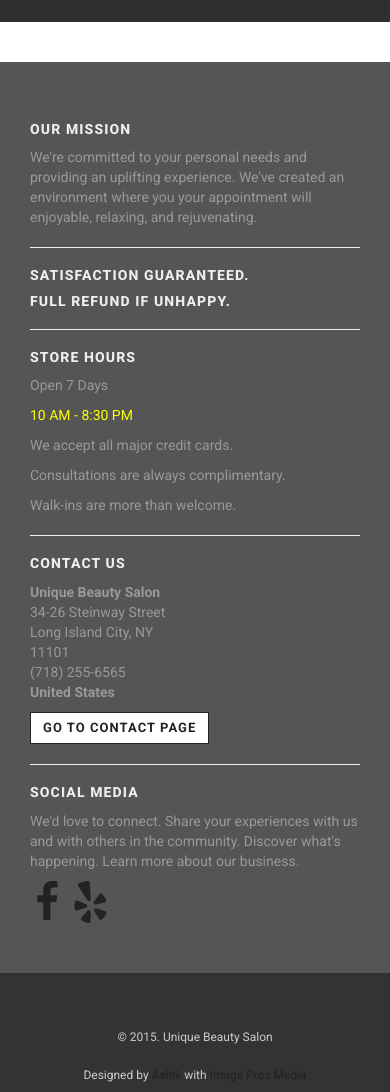
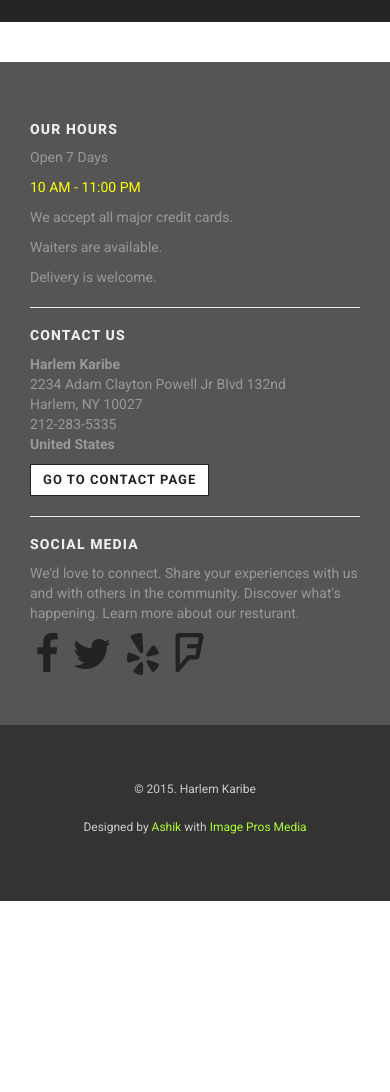
Before and after one commit to ashikul/harlemkaribe, a plain HTML site: page index.html in a window 390 px wide. Shown: the part 850-1942 px from the top of the page. After the commit the page ends 1751 px from the top, so only its background shows below. Drawn offline with nearby package versions, Linux system fonts and the light colour scheme; grey boxes are pictures that could not be loaded.

Commit message:
editing front page

```diff
--- a/css/style.black.css
+++ b/css/style.black.css
@@ -701,7 +701,7 @@ fieldset[disabled] .btn-template-transparent-black.active {
 .btn-template-primary.active,
 .open > .dropdown-toggle.btn-template-primary {
   color: #ffffff;
-  background-color: #b25894;
+  background-color: #e0e0e0;
   border-color: #af518f;
 }
 .btn-template-primary:active,
@@ -792,7 +792,7 @@ fieldset[disabled] .btn-template-primary.active {
   padding: 30px;
   margin-bottom: 0;
   position: relative;
-  background: url('../images/slider-facial.jpg') center center repeat;
+  background: url('../images/AKRA.png') center center repeat;
   background-size: cover;
   -webkit-transition: all 0.2s ease-out;
   -moz-transition: all 0.2s ease-out;
@@ -1142,7 +1142,7 @@ fieldset[disabled] .btn-template-primary.active {
 }
 .home-carousel {
   position: relative;
-  background: url('../images/slider-massaage.jpg') center center repeat;
+  background: url('../images/AKRA.png') center center repeat;
   background-size: cover;
   -webkit-transition: all 0.2s ease-out;
   -moz-transition: all 0.2s ease-out;
@@ -1155,7 +1155,7 @@ fieldset[disabled] .btn-template-primary.active {
   width: 100%;
   height: 100%;
   background: #222222;
-  opacity: 0.94;
+  opacity: 0.97;
   filter: alpha(opacity=10);
 }
 .home-carousel .owl-carousel {
@@ -3074,7 +3074,7 @@ fieldset[disabled] .btn-template-primary.active {
 .navbar-default .navbar-nav > li > a:hover,
 .navbar-default .navbar-nav > li > a:focus {
   color: #555555;
-  background-color: #e2c1d7;]
+  background-color: #e0e0e0;
 
 }
 .navbar-default .navbar-nav > .active > a,
@@ -3111,6 +3111,7 @@ fieldset[disabled] .btn-template-primary.active {
 }
 @media (max-width: 767px) {
   .navbar-default .navbar-nav .open .dropdown-menu > li > a {
+
     color: #555555;
   }
   .navbar-default .navbar-nav .open .dropdown-menu > li > a:hover,
@@ -3143,6 +3144,8 @@ fieldset[disabled] .btn-template-primary.active {
 .navbar-default .btn-link:hover,
 .navbar-default .btn-link:focus {
   color: #555555;
+
+
 }
 .navbar-default .btn-link[disabled]:hover,
 fieldset[disabled] .navbar-default .btn-link:hover,
@@ -3402,14 +3405,15 @@ p {
   color: #222222;
 }
 a.text-primary:hover {
-  color: #b25894;
+  color: #e0e0e0;
+
 }
 .bg-primary {
   color: #fff;
   background-color: #222222;
 }
 a.bg-primary:hover {
-  background-color: #b25894;
+  background-color: #e0e0e0;
 }
 abbr[title],
 abbr[data-original-title] {
--- a/index.html
+++ b/index.html
@@ -73,6 +73,7 @@
                         <div class="col-xs-7">
                             <div class="social">
                                 <a href="https://www.facebook.com/Harlem-Karibe-inc-635088793202678/" class="external facebook" data-animate-hover="pulse"><i class="fa fa-facebook"></i></a>
+                                <a href="https://twitter.com/harlemkaribe" class="external twitter" data-animate-hover="pulse"><i class="fa fa-twitter"></i></a>
                                 <a href="http://www.yelp.com/biz/harlem-karibe-takeout-new-york" class="external gplus" data-animate-hover="pulse"><i class="fa fa-yelp"></i></a>
                                 <a href="https://foursquare.com/v/harlem-karibe/5313886b498e35b7782b7c79" class="external gplus" data-animate-hover="pulse"><i class="fa fa-foursquare"></i></a>
                             </div>
@@ -97,8 +98,8 @@
 
                             <a class="navbar-brand home" href="index.html">
 
-                                <img src="images/logo-harlem.png" alt="Universal logo" class="hidden-xs hidden-sm" id="mylogo">
-                                <img src="images/logo-harlem.png"  alt="UniqueBrows" class="visible-xs visible-sm"><span class="sr-only">UniqueBrows - go to homepage</span>
+                                <img src="images/logo-harlem.png" alt="Harlem Karibe" class="hidden-xs hidden-sm" id="mylogo">
+                                <img src="images/logo-harlem.png"  alt="Harlem Karibe" class="visible-xs visible-sm"><span class="sr-only">Harlem Karibe - go to homepage</span>
                             </a>                                </a>
 
                             <div class="navbar-buttons">
@@ -118,16 +119,16 @@
                                 </li>
 
                                 <li class="dropdown ">
-                                    <a href="menu.html">Menu </a>
+                                    <a href="#">Menu </a>
                                 </li>
 
 
                                 <li class="dropdown ">
-                                    <a href="gallery.html" >Gallery </a>
+                                    <a href="#" >Gallery </a>
                                 </li>
 
                                 <li class="dropdown">
-                                    <a href="contact.html" >Contact </a>
+                                    <a href="#" >Contact </a>
                                 </li>
 
                             </ul>
@@ -448,32 +449,18 @@
         <!-- *** FOOTER *** -->
         <footer id="footer">
             <div class="container">
-                <div class="col-md-3 col-sm-6">
-                    <h4>Our mission</h4>
 
-                    <p>We're committed to your personal needs and providing an uplifting experience. We've created an environment where you your appointment will enjoyable, relaxing, and rejuvenating.</p>
-
-                    <hr>
-
-                    <h4>Satisfaction guaranteed.</h4>
-                    <h4>Full refund if unhappy.</h4>
-
-
-
-                    <hr class="hidden-md hidden-lg hidden-sm">
-
-                </div>
                 <!-- /.col-md-3 -->
 
-                <div class="col-md-3 col-sm-6">
+                <div class="col-md-4 col-sm-6">
 
-                    <h4>Store Hours</h4>
+                    <h4>Our Hours</h4>
                     <p>Open 7 Days</p>
-                    <span style="color: yellow">10 AM - 8:30 PM</span>
+                    <span style="color: yellow">10 AM - 11:00 PM</span>
                     <p></p>
                     <p>We accept all major credit cards.</p>
-                    <p>Consultations are always complimentary.</p>
-                    <p>Walk-ins are more than welcome.</p>
+                    <p>Waiters are available.</p>
+                    <p>Delivery is welcome.</p>
 
 
                     <hr class="hidden-md hidden-lg">
@@ -481,15 +468,15 @@
                 </div>
                 <!-- /.col-md-3 -->
 
-                <div class="col-md-3 col-sm-6">
+                <div class="col-md-4 col-sm-6">
 
                     <h4>Contact Us</h4>
 
-                    <p><strong>Unique Beauty Salon</strong>
-                        <br>34-26 Steinway Street
-                        <br>Long Island City, NY
-                        <br>11101
-                        <br>(718) 255-6565
+
+                    <p><strong>Harlem Karibe</strong>
+                        <br>2234 Adam Clayton Powell Jr Blvd 132nd
+                        <br>Harlem, NY 10027
+                        <br>212-283-5335
                         <br>
                         <strong>United States</strong>
                     </p>
@@ -503,12 +490,16 @@
 
 
 
-                <div class="col-md-3 col-sm-6">
+                <div class="col-md-4 col-sm-6">
 
                     <h4>Social Media</h4>
-                        <p>We'd love to connect. Share your experiences with us and with others in the community. Discover what's happening. Learn more about our business.</p>
+                        <p>We'd love to connect. Share your experiences with us and with others in the community. Discover what's happening. Learn more about our resturant.</p>
                         <a href="https://www.facebook.com/Unique-Beauty-Salon-620614954621227/" class="external facebook" data-animate-hover="pulse"><i class="fa fa-facebook fa-3x"></i></a>
+                    <a href="https://twitter.com/harlemkaribe" class="external twitter" data-animate-hover="pulse"><i class="fa fa-twitter fa-3x"></i></a>
                     <a href="http://www.yelp.com/biz/unique-beauty-salon-new-york" class="external gplus" data-animate-hover="pulse"><i class="fa fa-yelp fa-3x"></i></a>
+                    <a href="https://foursquare.com/v/harlem-karibe/5313886b498e35b7782b7c79" class="external gplus" data-animate-hover="pulse"><i class="fa fa-foursquare fa-3x"></i></a>
+
+
 
                 </div>
                 <!-- /.col-md-3 -->
@@ -520,8 +511,8 @@
         <div id="copyright">
             <div class="container">
                 <div class="col-md-12">
-                    <p class="pull-left">&copy; 2015. Unique Beauty Salon</p>
-                    <p class="pull-right">Designed by <a href="http://ashikul.com">Ashik</a> with <a href="http://imageprosmedia.com">Image Pros Media</a>
+                    <p class="pull-left">&copy; 2015. Harlem Karibe</p>
+                    <p class="pull-right">Designed by <a  href="http://ashikul.com"><span style="color: greenyellow">Ashik</span></a> with <a href="http://imageprosmedia.com"><span style="color: greenyellow">Image Pros Media</span></a>
 
                     </p>
 
```
Also changed, not shown: 1 other file.
